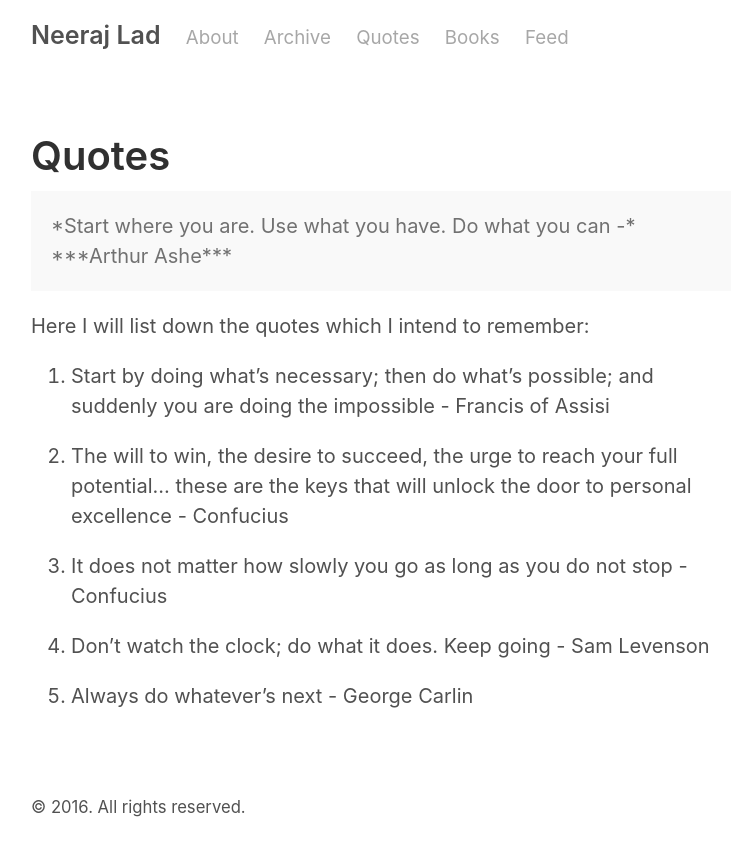
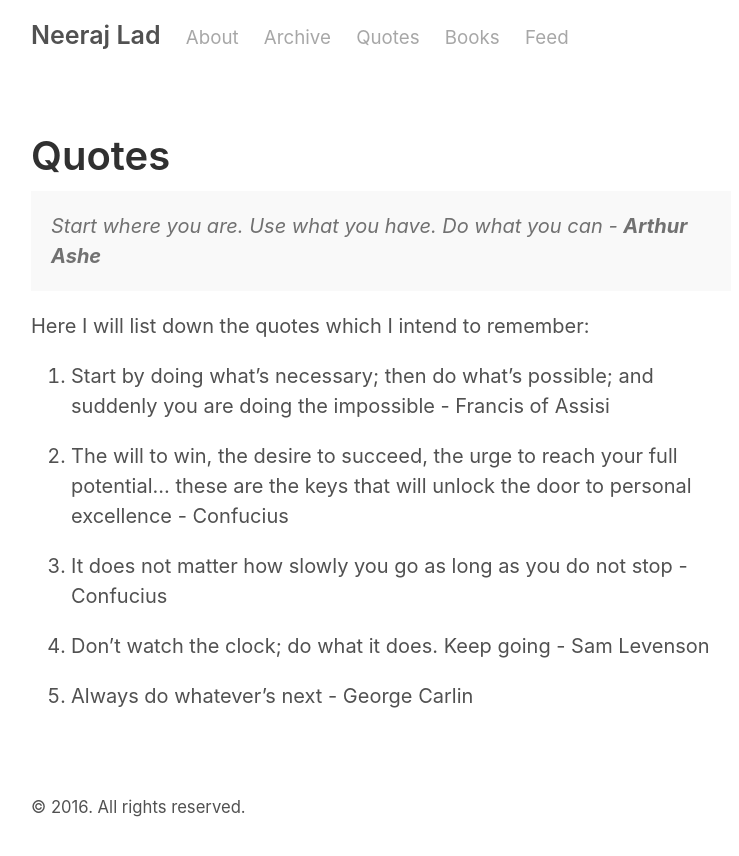
Before and after one commit to neeraj-lad/neeraj-lad.github.io, a Jekyll site: the page built from quotes.md, in a window 1280 px wide. Shown: the top 856 px of the page, without its empty margins (259-998 px from the left). Built offline with Jekyll 4.4.1, drawn with Linux system fonts in a browser that asks for light colours.

Commit message:
Change formatting

```diff
--- a/quotes.md
+++ b/quotes.md
@@ -4,7 +4,7 @@ title: Quotes
 ---
 
 <p class="message">
-*Start where you are. Use what you have. Do what you can -* ***Arthur Ashe***
+<i>Start where you are. Use what you have. Do what you can - <b>Arthur Ashe</b></i>
 </p>
 
 Here I will list down the quotes which I intend to remember:
```
